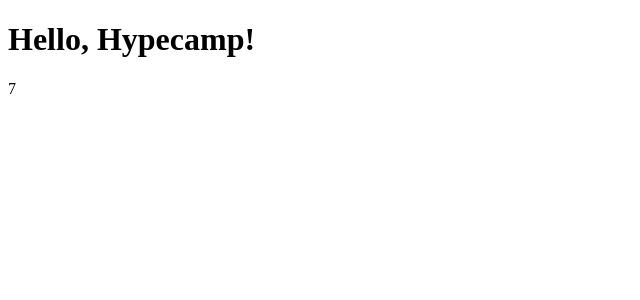
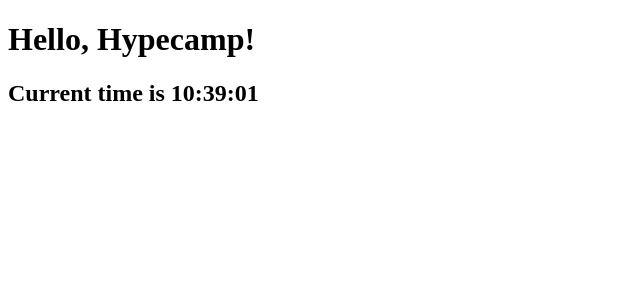
Before and after one commit to DimatiBart/react-demo, a React app: page / in a window 1280 px wide. Shown: the top 300 px of the page, without its empty margins (0-640 px from the left). Built offline with nearby package versions, Linux system fonts and the light colour scheme.

Commit message:
changed stateful component

```diff
--- a/src/App.js
+++ b/src/App.js
@@ -3,16 +3,16 @@
 export default (props) => (
     <React.Fragment>
         <h1>Hello, {props.name}!</h1>
-        <Magic magic="magic"/>
+        <Clock />
     </React.Fragment>
 
 );
 
-class Magic extends React.Component {
+class Clock extends React.Component {
     constructor(props) {
         super(props);
         this.state = {
-            currentNumber: 0
+            currentTime: 0
         };
 
         this.tick = this.tick.bind(this);
@@ -23,12 +23,15 @@
     componentWillUnmount() {
         clearInterval(this.intervalId);
     }
+    getTime() {
+        return new Date().toTimeString().substr(0, 8);
+    }
     tick() {
-        this.setState((prevState) => ({currentNumber: prevState.currentNumber + 1}))
+        this.setState({currentTime: this.getTime()})
     }
     render() {
-        return <span>
-            {this.state.currentNumber}
-        </span>
+        return <h2>
+            Current time is {this.state.currentTime}
+        </h2>
     }
 }
```
